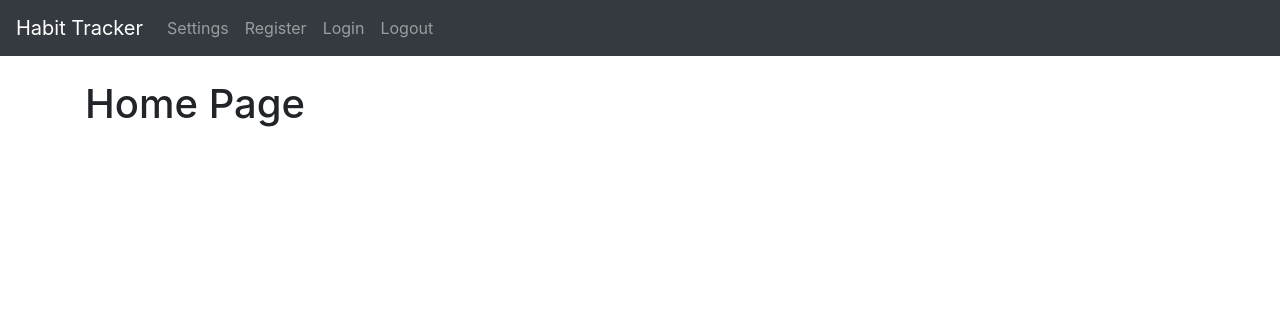
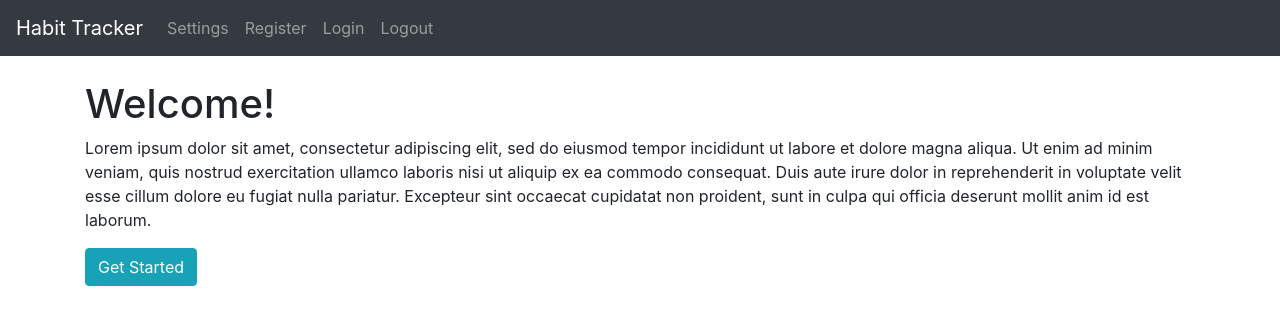
Before and after one commit to azzhou/habit-tracker, a Flask app: page / in a window 1280 px wide. Shown: the top 325 px of the page. Run offline with Flask 2, Linux system fonts and the light colour scheme; some libraries are stand-ins or nearby versions.

Commit message:
Update welcome page structure for new users

```diff
--- a/habit_tracker/templates/home.html
+++ b/habit_tracker/templates/home.html
@@ -1,4 +1,13 @@
 {% extends "layout.html" %}
 {% block content %}
-  <h1>Home Page</h1>
+  <h1>Welcome!</h1>
+  <p>Lorem ipsum dolor sit amet, consectetur adipiscing elit,
+    sed do eiusmod tempor incididunt ut labore et dolore magna aliqua.
+    Ut enim ad minim veniam, quis nostrud exercitation ullamco laboris
+    nisi ut aliquip ex ea commodo consequat. Duis aute irure dolor in
+    reprehenderit in voluptate velit esse cillum dolore eu fugiat nulla pariatur.
+    Excepteur sint occaecat cupidatat non proident, sunt in culpa qui officia
+    deserunt mollit anim id est laborum.
+  </p>
+  <a href="{{ url_for('users.register') }}" class="btn btn-info" role="button">Get Started</a>
 {% endblock content %}
```
